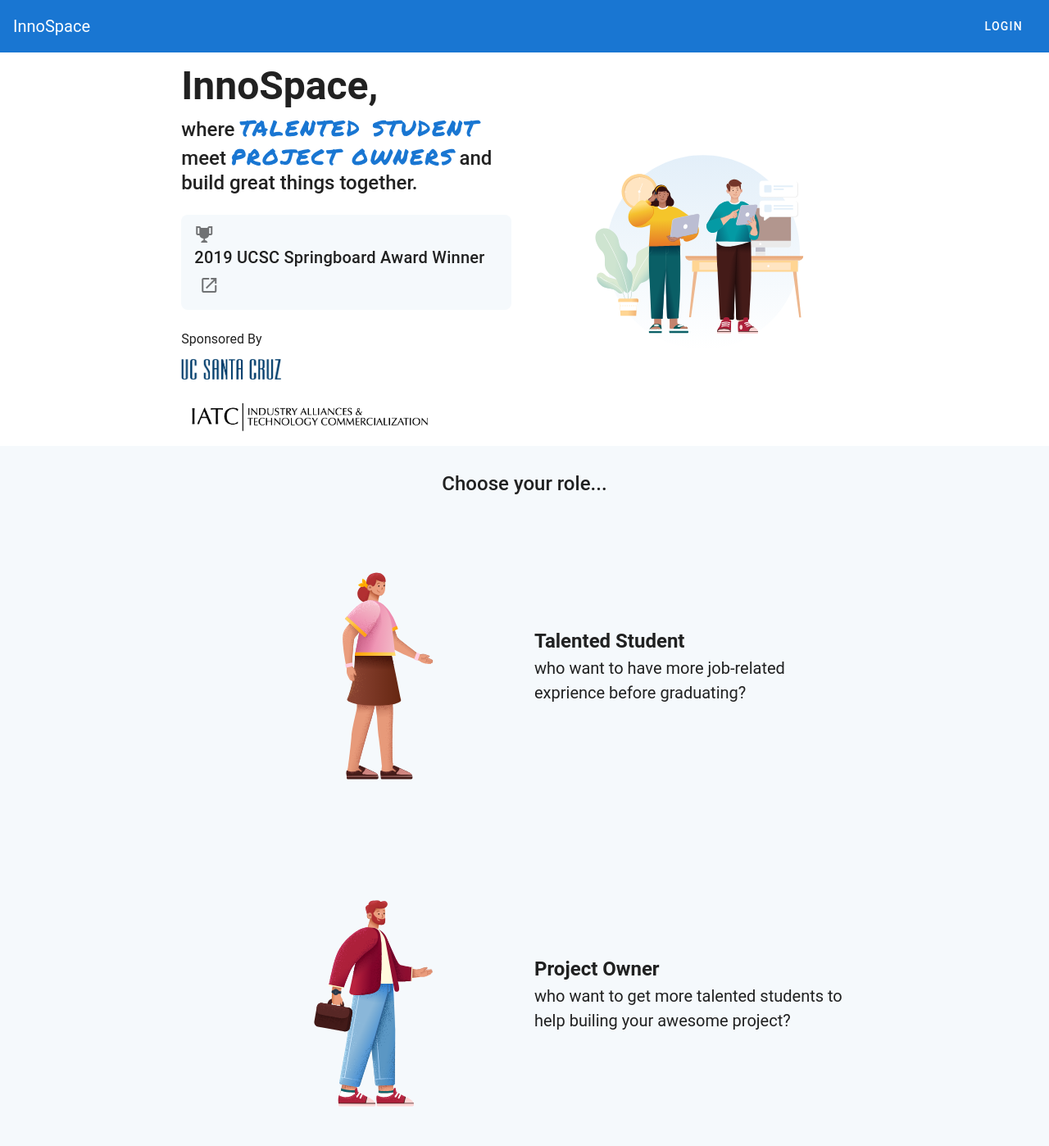
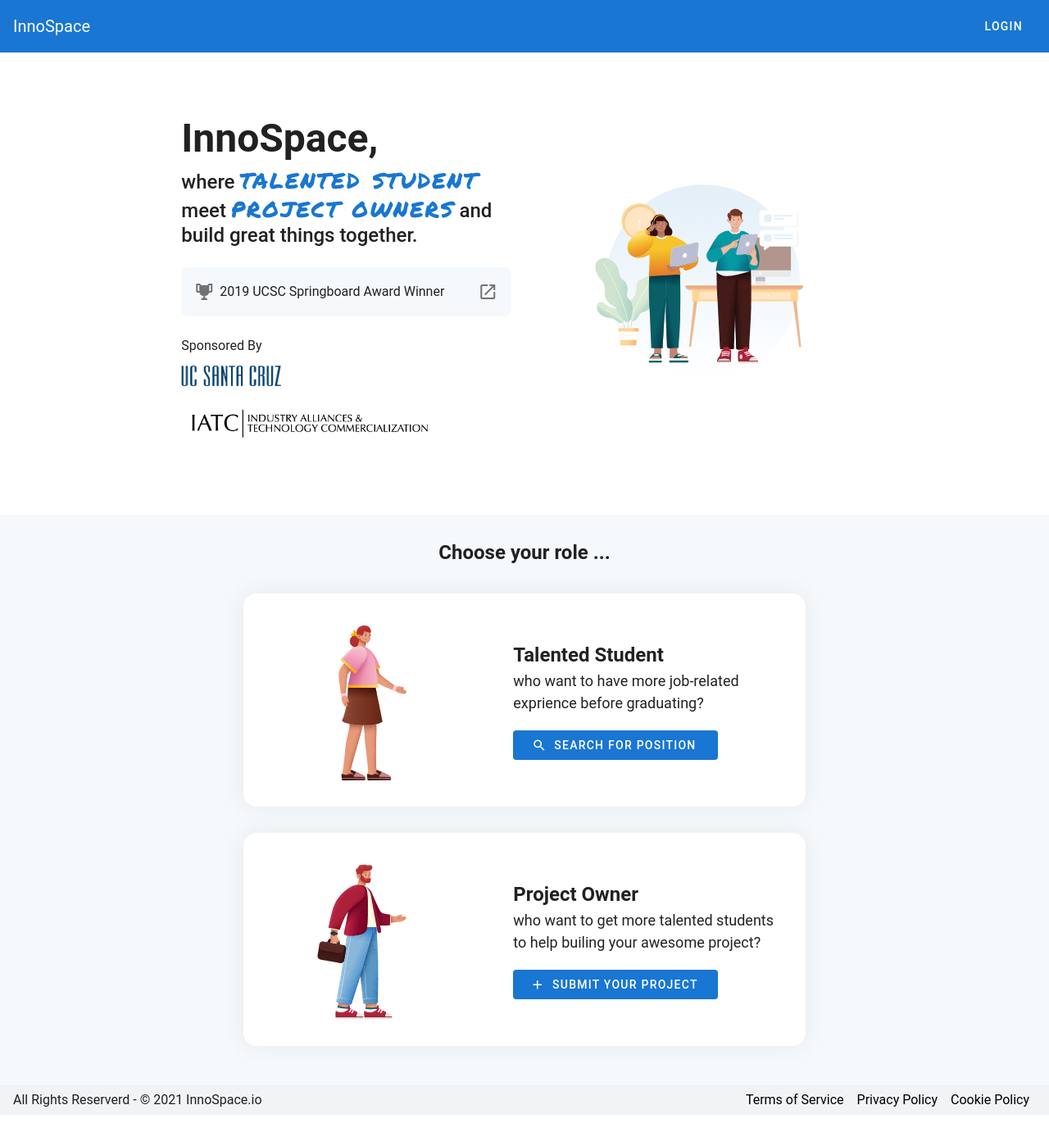
Before and after one commit to wtongze/innospace-v3-web, a Vue app: page / in a window 1280 px wide. Shown: the top 1398 px of the page at 82% size. After the commit the page ends 1360 px from the top, so only its background shows below. Built offline with nearby package versions, Linux system fonts and the light colour scheme.

Commit message:
improve front page

```diff
--- a/src/App.vue
+++ b/src/App.vue
@@ -9,6 +9,19 @@
     <v-main>
       <router-view />
     </v-main>
+
+    <v-footer style="background-color: #f1f3f5">
+      <v-row align="center" justify="space-around" no-gutters>
+        <v-col class="text-left">
+          All Rights Reserverd - © {{ new Date().getFullYear() }} InnoSpace.io
+        </v-col>
+        <v-col class="text-right">
+          <router-link to="/terms-of-service" class="mx-2 clean-link">Terms of Service</router-link>
+          <router-link to="/privacy-policy" class="mx-2 clean-link">Privacy Policy</router-link>
+          <router-link to="/cookie-policy" class="mx-2 clean-link">Cookie Policy</router-link>
+        </v-col>
+      </v-row>
+    </v-footer>
   </v-app>
 </template>
 
@@ -28,4 +41,9 @@
 .v-app-bar-title__content {
   width: 100%;
 }
+
+.clean-link {
+  color: #000 !important;
+  text-decoration: none;
+}
 </style>
--- a/src/views/Home.vue
+++ b/src/views/Home.vue
@@ -1,18 +1,23 @@
 <template>
   <v-container class="home pa-0 mt-3" fluid>
     <div class="header">
-      <v-row justify="center" align="center">
+      <v-row justify="center" align="center" class="my-16">
         <v-col class="pa-4" cols="12" md="4">
           <h1 class="font-weight-bold text-h3 mb-2">InnoSpace,</h1>
           <h2 class="font-weight-medium" style="line-height: 30px">
-            where <span class="marker-text">talented student</span> meet
-            <span class="marker-text">project owners</span> and build great things together.
+            where <span class="marker-text text-primary">talented student</span> meet
+            <span class="marker-text text-primary">project owners</span> and build great things
+            together.
           </h2>
           <v-card elevation="0" class="rounded-lg mt-6" color="#f5f9fc">
-            <v-card-title class="py-3">
-              <v-icon class="mr-4">mdi-trophy</v-icon>
-              2019 UCSC Springboard Award Winner
-              <v-spacer></v-spacer>
+            <v-row align="center" class="py-3 px-4" no-gutters>
+              <v-col cols="1">
+                <v-icon>mdi-trophy</v-icon>
+              </v-col>
+              <v-col>
+                <div>2019 UCSC Springboard Award Winner</div>
+              </v-col>
+              <v-col cols="1">
                 <v-btn
                   icon
                   href="https://officeofresearch.ucsc.edu/iatc/commercialization-/services/springboard-awardees.html"
@@ -20,7 +25,8 @@
                 >
                   <v-icon> mdi-open-in-new </v-icon>
                 </v-btn>
-            </v-card-title>
+              </v-col>
+            </v-row>
           </v-card>
           <div class="mt-6">
             <div>Sponsored By</div>
@@ -36,38 +42,51 @@
       </v-row>
     </div>
     <div class="role pa-4">
-      <h2 class="text-center font-weight-medium mt-3">Choose your role...</h2>
-      <div class="mx-auto">
-        <v-row align="center" justify="center" class="ma-0">
-          <v-col cols="4">
+      <h2 class="text-center mt-3">Choose your role ...</h2>
+      <div class="role-cards">
+        <div style="width: 55%" class="mx-auto my-8 role-card">
+          <v-row align="center" class="ma-0">
+            <v-col class="ma-n8">
               <img
                 :src="require('@/assets/talented-student.svg')"
-              height="400"
+                height="300"
                 class="d-block mx-auto"
               />
             </v-col>
-          <v-col cols="4">
+            <v-col class="pa-8">
               <h2>Talented Student</h2>
-            <p style="font-size: 20px">
+              <p style="font-size: 18px">
                 who want to have more job-related exprience before graduating?
               </p>
+              <v-btn depressed color="primary" class="mt-1" width="250">
+                <v-icon left dark> mdi-magnify </v-icon>
+                Search for position
+              </v-btn>
             </v-col>
           </v-row>
-        <v-row align="center" justify="center" class="ma-0 mt-n6">
-          <v-col cols="4">
+        </div>
+
+        <div style="width: 55%" class="mx-auto my-8 role-card">
+          <v-row align="center" class="ma-0">
+            <v-col class="ma-n8">
               <img
                 :src="require('@/assets/project-owner.svg')"
-              height="400"
+                height="300"
                 class="d-block mx-auto"
               />
             </v-col>
-          <v-col cols="4">
+            <v-col class="pa-8">
               <h2>Project Owner</h2>
-            <p style="font-size: 20px">
+              <p style="font-size: 18px">
                 who want to get more talented students to help builing your awesome project?
               </p>
+              <v-btn depressed color="primary" class="mt-1" width="250">
+                <v-icon left dark> mdi-plus </v-icon>
+                Submit your project
+              </v-btn>
             </v-col>
           </v-row>
+        </div>
       </div>
     </div>
   </v-container>
@@ -99,12 +118,26 @@
 <style scoped>
 .marker-text {
   font-family: 'Permanent Marker', cursive;
-  color: #1976d2;
   font-size: 32px;
   letter-spacing: 2px;
+}
+
+.text-primary {
+  color: #1976d2;
 }
 
 .role {
   background-color: #f5f9fc;
 }
+
+.role-card {
+  background-color: white;
+  border-radius: 16px;
+  box-shadow: 0 0 24px #e8e8e8;
+  transition: box-shadow 0.3s ease-in-out;
+}
+
+.role-card:hover {
+  box-shadow: 0 0 96px #e0e0e0;
+}
 </style>
```
Lines whose indentation alone changed are shown as unchanged.
